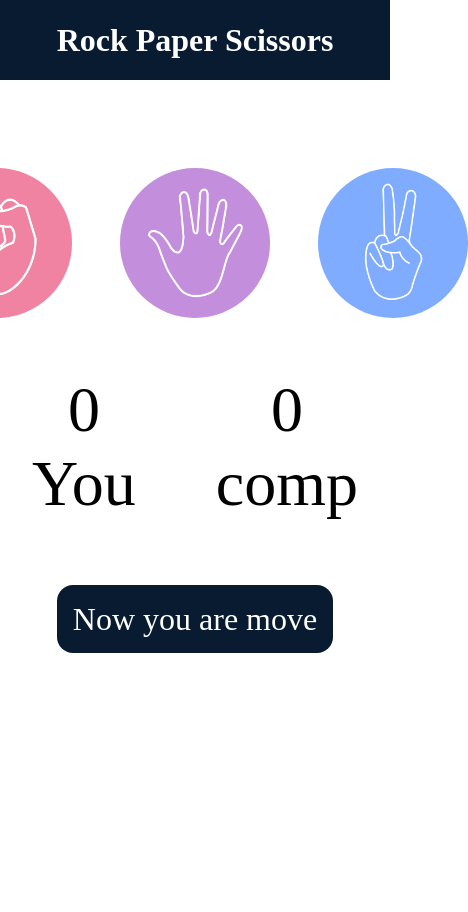
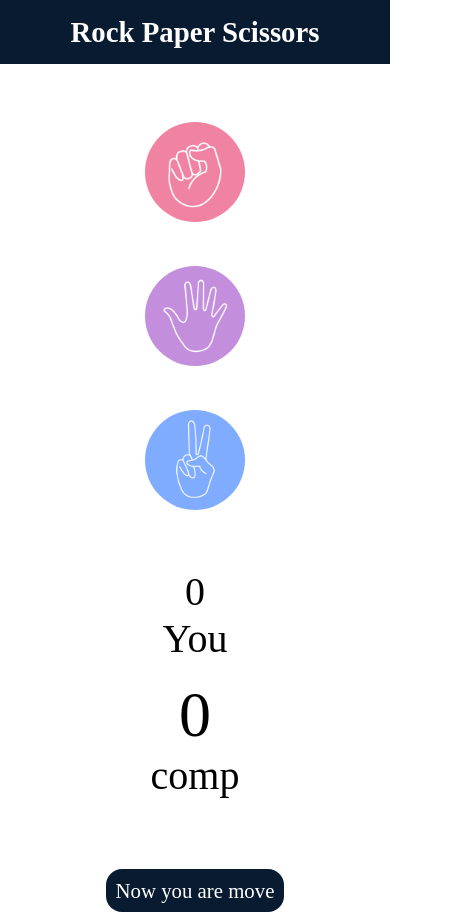
Before and after one commit to nrusingh-07/mini-project, a plain HTML site: page index.html in a window 390 px wide. Shown: the whole page, 468 px wide, since content can reach past the window. Before the commit the page ends 844 px from the top, so only its background shows below. Drawn offline with Linux system fonts and the light colour scheme.

Commit message:
Make website responsive

```diff
--- a/style.css
+++ b/style.css
@@ -66,3 +66,54 @@ img {
   padding: 1rem;
   border-radius: 1rem;
 }
+@media (max-width: 900px) {
+  .choices {
+    gap: 2rem;
+  }
+  .choice {
+    height: 130px;
+    width: 130px;
+  }
+  img {
+    height: 120px;
+    width: 120px;
+  }
+  .score-board {
+    font-size: 3rem;
+    gap: 3rem;
+  }
+  #msg {
+    font-size: 1.5rem;
+    padding: 0.8rem;
+  }
+}
+
+@media (max-width: 600px) {
+  h1 {
+    font-size: 1.8rem;
+    height: 4rem;
+    line-height: 4rem;
+  }
+  .choices {
+    flex-direction: column;
+    gap: 1.5rem;
+    margin-top: 3rem;
+  }
+  .choice {
+    height: 120px;
+    width: 120px;
+  }
+  img {
+    height: 100px;
+    width: 100px;
+  }
+  .score-board {
+    flex-direction: column;
+    font-size: 2.5rem;
+    gap: 1rem;
+  }
+  #msg {
+    font-size: 1.3rem;
+    padding: 0.6rem;
+  }
+}
```
